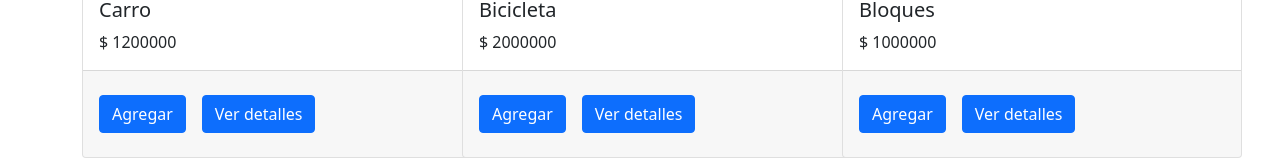
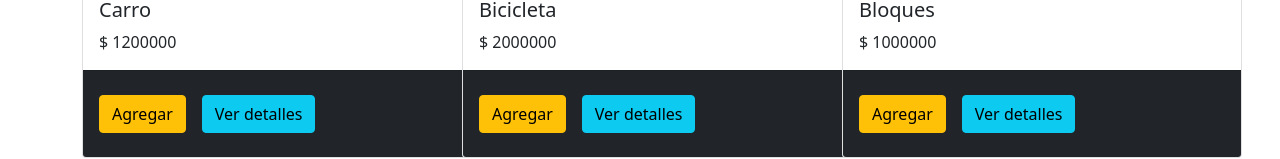
Before and after one commit to fainnerramirez/proyecto-final-pw, a React (Create React App) app: page / in a window 1280 px wide. Shown: the part 660-819 px from the top of the page. Built offline with nearby package versions, Linux system fonts and the light colour scheme.

Commit message:
file change

```diff
--- a/src/components/Card.jsx
+++ b/src/components/Card.jsx
@@ -19,9 +19,13 @@ const CardC = () => {
                 <Card.Title>{product.nombre}</Card.Title>
                 <Card.Text>$ {product.precio}</Card.Text>
               </Card.Body>
-              <Card.Footer>
+              <Card.Footer style={{ background: "#212529" }}>
                 <Button
-                  variant="primary"
+                  variant={
+                    product.agregado && product.cantidad > 0
+                      ? "secondary"
+                      : "warning"
+                  }
                   disabled={
                     product.agregado && product.cantidad > 0 ? "disabled" : null
                   }
@@ -30,7 +34,7 @@ const CardC = () => {
                   Agregar
                   <Toaster />
                 </Button>
-                <Button variant="primary" className="m-3">
+                <Button variant="info" className="m-3">
                   Ver detalles
                 </Button>
               </Card.Footer>
--- a/src/components/MisCompras.component.jsx
+++ b/src/components/MisCompras.component.jsx
@@ -13,7 +13,11 @@ const MisComprasComponent = () => {
   return (
     <div>
       <div>
-        <h1>Total a pagar: $ {total}</h1>
+        {total > 0 ? (
+          <h1 className="p-5">Total a pagar: $ {total}</h1>
+        ) : (
+          <h3>Los productos que agregues al carrito aparecerán aquí.</h3>
+        )}
       </div>
 
       <Row xs={1} md={2} lg={3} className="g-4">
--- a/src/context/ProductContext.jsx
+++ b/src/context/ProductContext.jsx
@@ -20,7 +20,6 @@ const initialState = {
   cartProducts: data,
   productCount: 0,
   total: 0.0,
-  chechout: false,
 };
 
 const ProductProvider = ({ children }) => {
@@ -37,8 +36,6 @@ const ProductProvider = ({ children }) => {
       nombre: nameProduct,
       precio: preciProduct,
     };
-
-    console.log("New Product", newProduct);
 
     dispatch({ type: "ADD_PRODUCT", payload: newProduct });
     notifyCreateProduct();
--- a/src/reducer/productReducer.jsx
+++ b/src/reducer/productReducer.jsx
@@ -1,5 +1,3 @@
-import { v4 as uuidv4 } from "uuid";
-
 const sumaCantidadProducto = (state) => {
   return state.reduce((suma, producto) => suma + producto.cantidad, 0);
 };
@@ -7,7 +5,7 @@ const sumaCantidadProducto = (state) => {
 const sumaTotalProducto = (state) => {
   return state
     .reduce((suma, producto) => suma + producto.cantidad * producto.precio, 0)
-    .toFixed(3);
+    .toFixed(2);
 };
 
 export const ProductReducer = (state = [], action) => {
```
